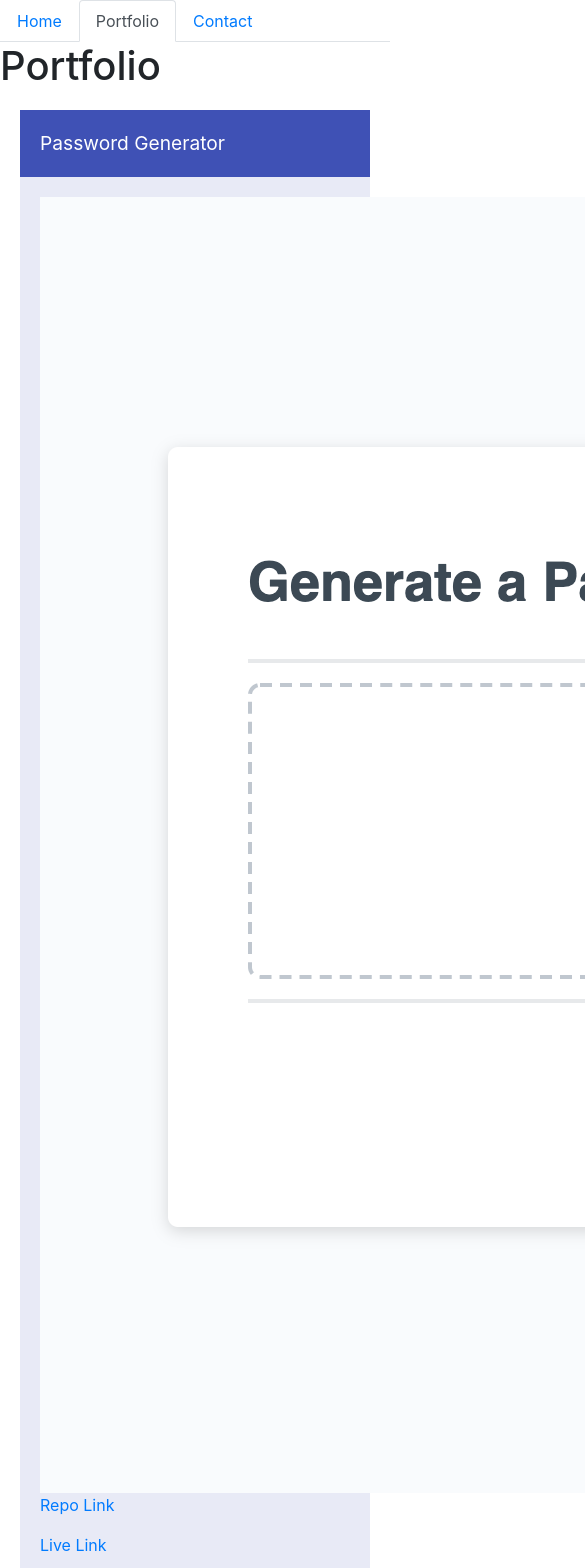
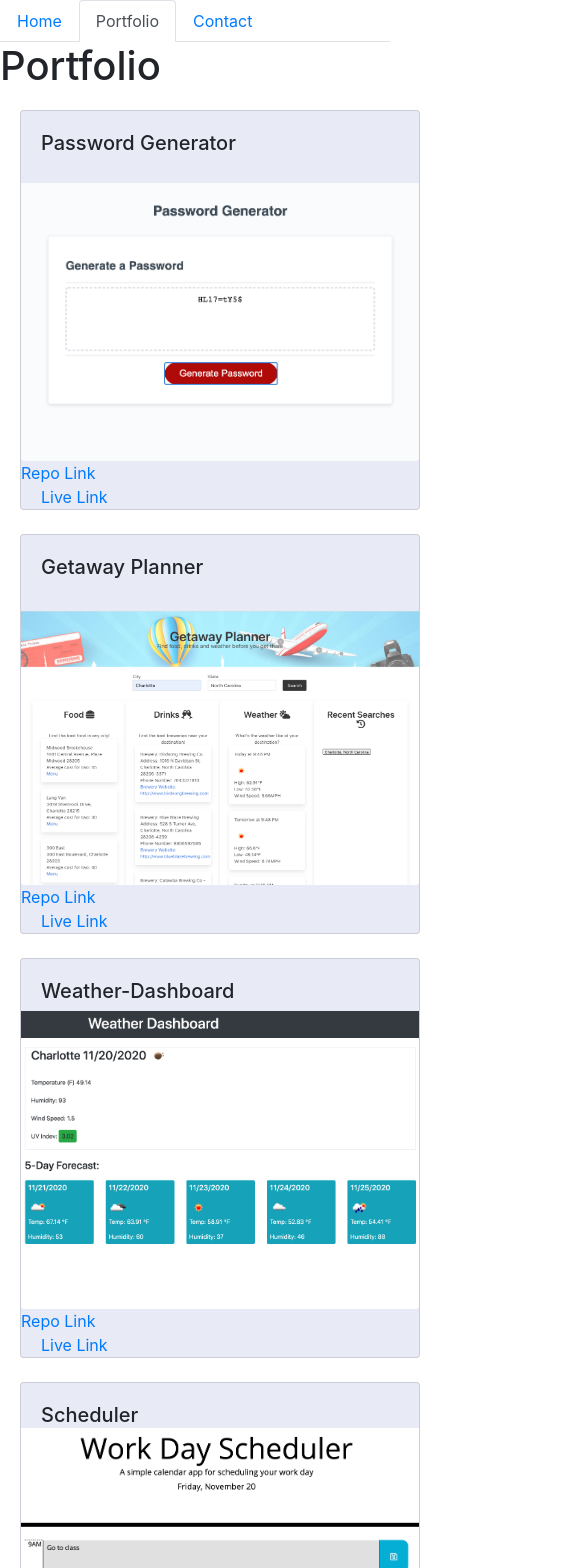
Before and after one commit to omarcossio/react-portfolio, a React (Create React App) app: page /portfolio in a window 390 px wide. Shown: the top 1568 px of the page, 585 px wide, since content can reach past the window. Built offline with nearby package versions, Linux system fonts and the light colour scheme.

Commit message:
Contact page has linkedin, github, email and resume

```diff
--- a/src/components/About.js
+++ b/src/components/About.js
@@ -1,21 +1,40 @@
 import React from "react";
 
-function About(){
+function About() {
 
-    return(
-        <div>
-            <h2>About Omar</h2>
-            <p>It is a long established fact that a reader will be distracted
-                by the readable content of a page when looking at its layout.
-                The point of using Lorem Ipsum is that it has a more-or-less normal
-                distribution of letters, as opposed to using 'Content here,
-                content here', making it look like readable English. Many desktop
-                publishing packages and web page editors now use Lorem Ipsum as their
-                default model text, and a search for 'lorem ipsum' will uncover many web
-                sites still in their infancy. Various versions have evolved over the years,
-                sometimes by accident, sometimes on purpose (injected humour and the like).
+    return (
+        <div className="container ml-5">
+            <div className="row">
+                <div className="col-9">
+                    <div className="bg-secondary text-white">
+                        <h2>About Omar</h2>
+                        <hr></hr>
+
+                        <section className="main">
+                            <div className="container">
+                                <div className="row">
+                                    <div className="col-12 pb-3">
+                                        <div className="image-wrapper float-left pr-3">
+                                            <img scr="myPhoto.jpeg" alt="Omar's Profile Photo"></img>
+                                        </div>
+                                        <div className="content-wrapper">
+
+                                            <p> My name is Omar Cossio. I am originally from Mexico City, Mexico,
+                                            but grew up in Asheboro, NC. I moved to Charlotte, NC in 2011, and love it.
                 </p>
+
+
+
+
+                                        </div>
+                                    </div>
+                                </div>
+                            </div>
+                        </section>
+                    </div>
+                </div>
             </div>
+        </div>
 
 
     );
--- a/src/components/Contact.js
+++ b/src/components/Contact.js
@@ -1,16 +1,32 @@
 import React from "react";
 import MyInfo from "./MyInfo";
 
-function Contact(){
+function Contact() {
 
-    return(
-        <div id="contact">
-            <h2>Contact Me Here!</h2>
-            <MyInfo />
+    return (
+        <div className="container mt-5 ml-5">
+            <div className="row">
+                <div className="bg-secondary text-black">
+                    <h2 className="card-title">Contact Me Here!</h2>
+
+                    <div className="card" id="contact">
+                        <div className="row">
+                            <div className="card-body">
+                                <MyInfo className="card-link" />
+                            </div>
+                        </div>
+                    </div>
+
+                </div>
+            </div>
         </div>
-
-
     );
 }
 
 export default Contact;
+
+{/*
+    <a href="#" class="card-link">Card link</a>
+    <a href="#" class="card-link">Another link</a>
+  </div>
+</div> */}
--- a/src/components/MyInfo.js
+++ b/src/components/MyInfo.js
@@ -2,17 +2,64 @@ import React from "react";
 import Button from 'react-bootstrap/Button';
 
 function MyInfo() {
-    return(
-        <div>
-            <span>
-            <Button variant="link">GitHub</Button>
-            </span>
-            <span>
-            <Button variant="link">LinkedIn</Button>
-            </span>
-            <span>
-            <Button variant="link">Email Me</Button>
-            </span>
+    return (
+
+        <div className="text-black">
+            <div className="row">
+                <div className="col-12">
+                    <div className="row justify-content-center">
+                        <div className="col-1">
+                            <a href="https://github.com/omarcossio"
+                                target="_blank">
+                                <img src="githubicon.png" width="100%"></img>
+                            </a>
+                        </div>
+                        <div className="col-1">
+                            <a href="https://www.linkedin.com/in/omar-cossio-7b332a12b/"
+                                target="_blank">
+                                <img src="linkedinIcon.png" width="100%"></img>
+                            </a>
+                        </div>
+                        <div className="col-1">
+                            <a href="omcResume2020.pdf"
+                                target="_blank">
+                                <img src="resumeIcon.png" width="100%"></img>
+                            </a>
+                        </div>
+                    </div>
+                </div>
+            </div>
+            <div className="row">
+            <div className="container">
+                <div className="row">
+                    <div className="col-12 pb-3">
+                        <form>
+                            <div className="container col-md-10 pr-5">
+                                <div className="form-group">
+                                    <label for="Name">Name</label>
+                                    <input type="name" className="form-control" id="exampleInputEmail1" required="" />
+                                </div>
+                                <div className="form-group">
+                                    <label for="exampleInputEmail1">Email</label>
+                                    <input type="email" className="form-control" id="exampleInputEmail1" aria-describedby="emailHelp" required="" />
+                                </div>
+                                <div className="form-group">
+                                    <label for="Message">Message</label>
+                                    <textarea type="text" rows="5" className="form-control" id="exampleText" required=""></textarea>
+                                </div>
+                                <div>
+                                    <a href={"mailto:omarcossio119mce@gmail.com"} className="btn btn-primary"> Submit </a>
+
+
+                                </div>
+                            </div>
+                        </form>
+                    </div>
+
+                </div>
+            </div>
+
+            </div>
 
         </div>
     );
--- a/src/components/Project.js
+++ b/src/components/Project.js
@@ -1,5 +1,4 @@
 import React, { Component } from "react";
-//import x from '../Images/pwGenerator.png'
 import { Card } from "react-bootstrap";
 
 const styles = {
@@ -8,38 +7,36 @@ const styles = {
     },
     card: {
         margin: 20,
-        background: "#e8eaf6"
+        background: "#e8eaf6",
+        height: 400,
+        width: 400,
     },
-    heading: {
-        background: "#3f51b5",
-        minHeight: 50,
-        lineHeight: 3.5,
-        fontSize: "1.2rem",
-        color: "white",
-        padding: "0 20px"
-    },
-    content: {
-        padding: 20
-    }
+    // heading: {
+    //     background: "#3f51b5",
+    //     minHeight: 50,
+    //     lineHeight: 3.5,
+    //     fontSize: "1.2rem",
+    //     color: "white",
+    //     padding: "0 20px",
+    //     width: "100%"
+    // },
+    // content: {
+    //     padding: 20
+    // }
 };
 
 const Project = props=>{
         return (
             <div >
-                <div style={styles.card}>
-                    <div style={styles.heading}>{props.title}</div>
-                    <div style={styles.content}>
-                        <img src={props.image} alt={props.title}></img>
-                        <a href={props.repoUrl}><p>Repo Link</p></a>
-                        <a href={props.liveUrl}><p>Live Link</p></a>
+                <div className="card mb-4" style={styles.card}>
+                    <div className="card-body">
+                    <h5 className="card-title" style={styles.heading}>{props.title}</h5>
                     </div>
+
+                        <img src={props.image} className="card-img-bottom" alt={props.title}></img>
+                        <a href={props.repoUrl} className="card-link">Repo Link</a>
+                        <a href={props.liveUrl} className="card-link">Live Link</a>
                 </div>
-
-                {/* <h2>{this.props.title}</h2>
-                <img src={this.props.image} alt={this.props.title}></img>
-                <a href={this.props.repoUrl}><p>Repo Link</p></a>
-                <a href={this.props.liveUrl}><p>Live Link</p></a> */}
-
             </div>
         );
 }
--- a/src/data.json
+++ b/src/data.json
@@ -1,23 +1,58 @@
 [
     {
-            "id": 1,
-            "title": "Password Generator",
-            "image": "pwGenerator.png",
-            "repoUrl": "",
-            "liveUrl": ""
+        "id": 1,
+        "title": "Password Generator",
+        "image": "pwGenerator.png",
+        "repoUrl": "https://github.com/omarcossio/password-generator",
+        "liveUrl": "https://omarcossio.github.io/password-generator/"
     },
     {
-            "id": 2,
-            "title": "Test",
-            "image": "pwGenerator.png",
-            "repoUrl": "",
-            "liveUrl": ""
+        "id": 2,
+        "title": "Getaway Planner",
+        "image": "getaway.png",
+        "repoUrl": "https://github.com/omarcossio/GetawayPlanner",
+        "liveUrl": "https://omarcossio.github.io/GetawayPlanner"
     },
     {
-            "id": 3,
-            "title": "Test",
-            "image": "pwGenerator.png",
-            "repoUrl": "",
-            "liveUrl": ""
+        "id": 3,
+        "title": "Weather-Dashboard",
+        "image": "weather2.png",
+        "repoUrl": "https://github.com/omarcossio/weather-dashboard-API-",
+        "liveUrl": "https://omarcossio.github.io/weather-dashboard-API-"
+    },
+    {
+        "id": 4,
+        "title": "Scheduler",
+        "image": "scheduler.png",
+        "repoUrl": "https://github.com/omarcossio/scheduler",
+        "liveUrl": "https://omarcossio.github.io/scheduler"
+    },
+    {
+        "id": 5,
+        "title": "EmployeeSummaryTemplate",
+        "image": "employeeSummary2.png",
+        "repoUrl": "https://github.com/omarcossio/EmployeeSummaryTemplate",
+        "liveUrl": "https://omarcossio.github.io/EmployeeSummaryTemplate"
+    },
+    {
+        "id": 6,
+        "title": "Weather-Dashboard",
+        "image": "weather2.png",
+        "repoUrl": "https://github.com/omarcossio/Interactive-quiz",
+        "liveUrl": "https://omarcossio.github.io/Interactive-quiz"
+    },
+    {
+        "id": 7,
+        "title": "Eat-Da-Burger",
+        "image": "eat-da-burger.png",
+        "repoUrl": "https://github.com/omarcossio/burger",
+        "liveUrl": "https://immense-retreat-97765.herokuapp.com/"
+    },
+    {
+        "id": 8,
+        "title": "Budget-Tracker",
+        "image": "BudgetTrackerIcon.png",
+        "repoUrl": "https://github.com/omarcossio/Budget_Tracker",
+        "liveUrl": "https://fierce-fjord-16548.herokuapp.com/"
     }
 ]
```
Also changed, not shown: src/components/Navigation.js (+0 -12 lines), public/myPhoto.jpeg (added), 1 other file (tests, documents, lock files or other folders).
